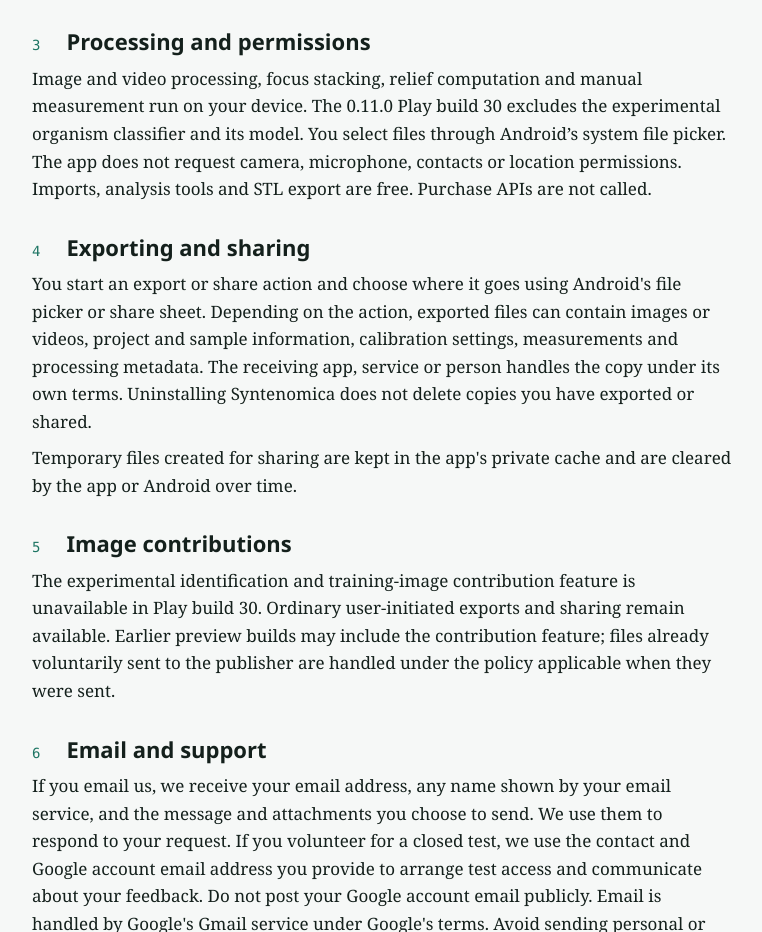
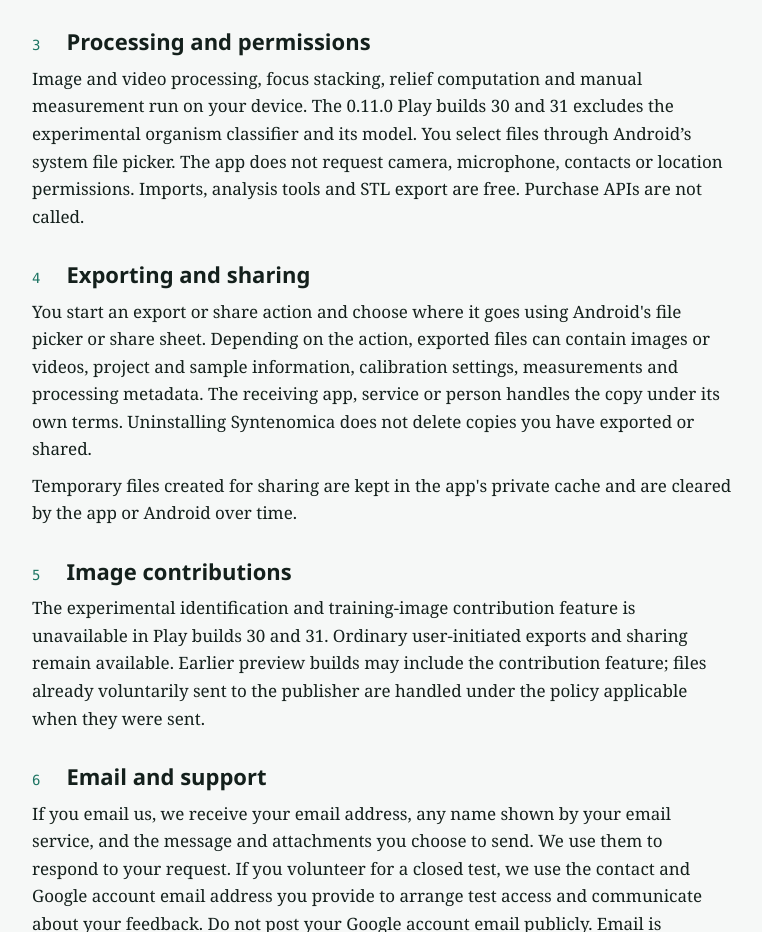
Before and after one commit to Syntenomica/syntenomica.github.io, a plain HTML site: page privacy/index.html in a window 1280 px wide. Shown: the part 1565-2497 px from the top of the page, without its empty margins (258-1020 px from the left). Drawn offline with Linux system fonts and the light colour scheme.

Commit message:
Clarify privacy policy applies to free builds 30 and 31

```diff
--- a/privacy/index.html
+++ b/privacy/index.html
@@ -34,9 +34,9 @@
 <main>
 <section id="who"><h2><span class="num">1</span>Who we are</h2><p>Syntenomica is published by Sági Dániel (Dániel Sági), an independent developer in Hungary. The publisher is the controller for personal data it receives directly, such as support emails or contributions you choose to send. Support and privacy contact: <a href="mailto:syntenomica@gmail.com">syntenomica@gmail.com</a>.</p></section>
 <section id="local"><h2><span class="num">2</span>Data on your device</h2><p>The app stores private copies of the microscope images and videos you select, projects, sample information, instrument and objective profiles, notes, calibration settings, file fingerprints, previews, and computed results in its private storage on your device. These may include focus composites, relief maps, measurements and identification results. The app does not automatically upload these files to a developer server.</p><p>Automatic Android backup and device-to-device transfer of the app's private data are disabled. Original recordings remain in the location from which you selected them.</p></section>
-<section id="processing"><h2><span class="num">3</span>Processing and permissions</h2><p>Image and video processing, focus stacking, relief computation and manual measurement run on your device. The 0.11.0 Play build 30 excludes the experimental organism classifier and its model. You select files through Android’s system file picker. The app does not request camera, microphone, contacts or location permissions. Imports, analysis tools and STL export are free. Purchase APIs are not called.</p></section>
+<section id="processing"><h2><span class="num">3</span>Processing and permissions</h2><p>Image and video processing, focus stacking, relief computation and manual measurement run on your device. The 0.11.0 Play builds 30 and 31 excludes the experimental organism classifier and its model. You select files through Android’s system file picker. The app does not request camera, microphone, contacts or location permissions. Imports, analysis tools and STL export are free. Purchase APIs are not called.</p></section>
 <section id="sharing"><h2><span class="num">4</span>Exporting and sharing</h2><p>You start an export or share action and choose where it goes using Android's file picker or share sheet. Depending on the action, exported files can contain images or videos, project and sample information, calibration settings, measurements and processing metadata. The receiving app, service or person handles the copy under its own terms. Uninstalling Syntenomica does not delete copies you have exported or shared.</p><p>Temporary files created for sharing are kept in the app's private cache and are cleared by the app or Android over time.</p></section>
-<section id="contributions"><h2><span class="num">5</span>Image contributions</h2><p>The experimental identification and training-image contribution feature is unavailable in Play build 30. Ordinary user-initiated exports and sharing remain available. Earlier preview builds may include the contribution feature; files already voluntarily sent to the publisher are handled under the policy applicable when they were sent.</p></section>
+<section id="contributions"><h2><span class="num">5</span>Image contributions</h2><p>The experimental identification and training-image contribution feature is unavailable in Play builds 30 and 31. Ordinary user-initiated exports and sharing remain available. Earlier preview builds may include the contribution feature; files already voluntarily sent to the publisher are handled under the policy applicable when they were sent.</p></section>
 <section id="email"><h2><span class="num">6</span>Email and support</h2><p>If you email us, we receive your email address, any name shown by your email service, and the message and attachments you choose to send. We use them to respond to your request. If you volunteer for a closed test, we use the contact and Google account email address you provide to arrange test access and communicate about your feedback. Do not post your Google account email publicly. Email is handled by Google's Gmail service under Google's terms. Avoid sending personal or sensitive research information unless it is needed for your request.</p></section>
 <section id="components"><h2><span class="num">7</span>Third-party components</h2><p>Purchases are disabled in this free test release. The app does not initialize its Google Play Billing client, query prices or purchases, start a purchase flow, or acknowledge purchases.</p><p>The ONNX Runtime library remains packaged but the classifier is disabled and no model is bundled. Its telemetry initializer is removed. FFmpegKit decodes videos locally. Syntenomica uses FFmpegKit and FFmpeg libraries under LGPL version 3 or later. Their unmodified upstream source archives and build scripts are available in the <a href="https://github.com/Syntenomica/syntenomica.github.io/releases/tag/third-party-sources-0.11.0-30">third-party source distribution</a>; the <a href="https://www.gnu.org/licenses/lgpl-3.0.html">LGPL license</a> applies to those components. Syntenomica has no publisher-operated analytics or advertising service. Google Play distribution is subject to <a href="https://policies.google.com/privacy">Google’s Privacy Policy</a>.</p></section>
 <section id="retention"><h2><span class="num">8</span>Retention and deletion</h2><p>Local app data remains on your device until you delete it in the app, clear the app's data in Android settings, or uninstall the app. You must delete original files and exported or shared copies separately from their own locations.</p><p>If you choose to send an image contribution or email, the copy you send is retained in the receiving service or mailbox. A contribution may be used in model development under the CC BY 4.0 licence. Uninstalling the app does not remove information already sent to another person or service.</p></section>
```
